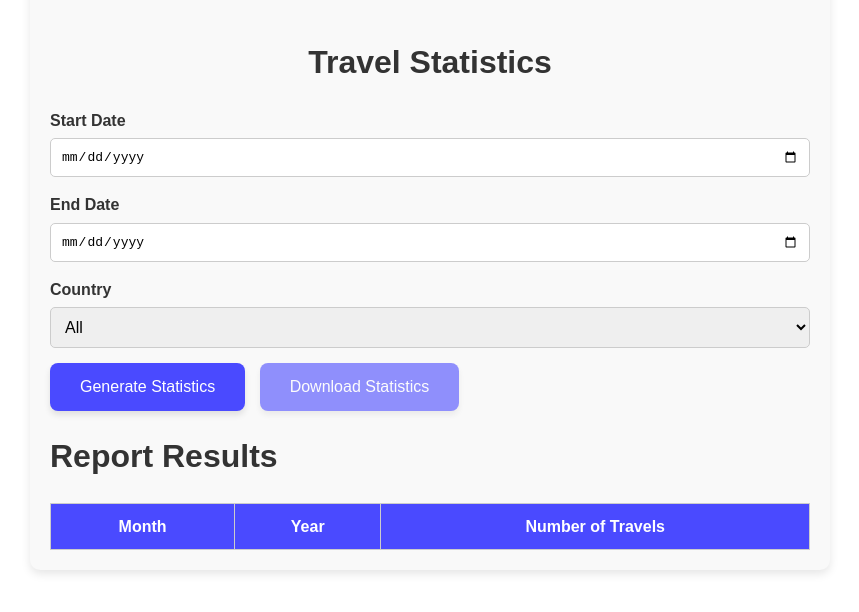
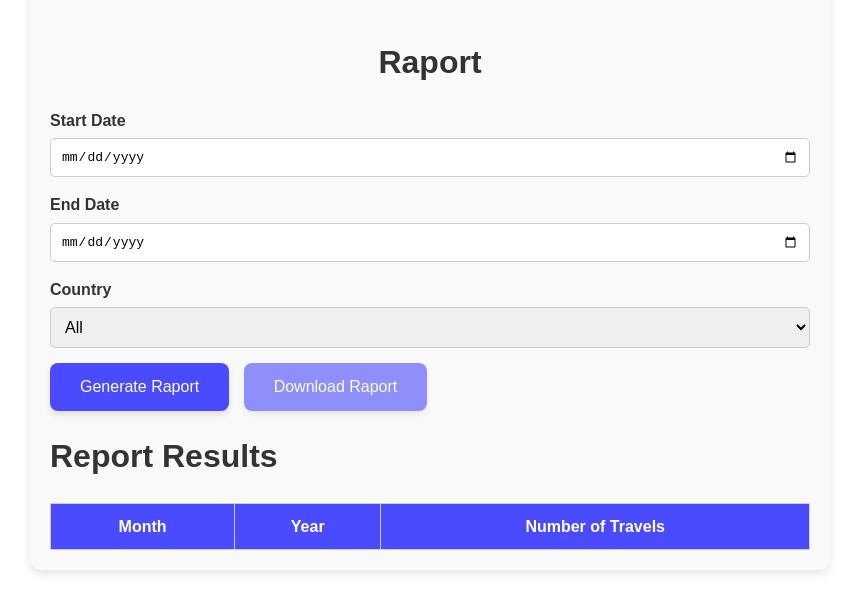
Before and after one commit to pyRR4/ProjektPO, a plain HTML site: page Mockupy/raports/main.html in a window 1280 px wide. Shown: the part 162-774 px from the top of the page, without its empty margins (210-1069 px from the left). Drawn offline with Linux system fonts and the light colour scheme.

Commit message:
9:00 18/12/2024 travel stats renamed -> raport

```diff
--- a/Mockupy/raports/main.html
+++ b/Mockupy/raports/main.html
@@ -15,7 +15,7 @@
         </div>
       </header>
       <main>
-        <h1>Travel Statistics</h1>
+        <h1>Raport</h1>
         <form id="filter-form">
           <div class="input-group">
             <label for="start-date">Start Date</label>
@@ -35,11 +35,9 @@
               <option value="USA">USA</option>
             </select>
           </div>
-          <button type="submit" class="register-button">
-            Generate Statistics
-          </button>
+          <button type="submit" class="register-button">Generate Raport</button>
           <button type="button" id="download-button" class="register-button">
-            Download Statistics
+            Download Raport
           </button>
         </form>
         <div id="report-results" class="report-container">
@@ -52,9 +50,7 @@
                 <th>Number of Travels</th>
               </tr>
             </thead>
-            <tbody>
-
-            </tbody>
+            <tbody></tbody>
           </table>
         </div>
       </main>
```
Also changed, not shown: 2 other files.
